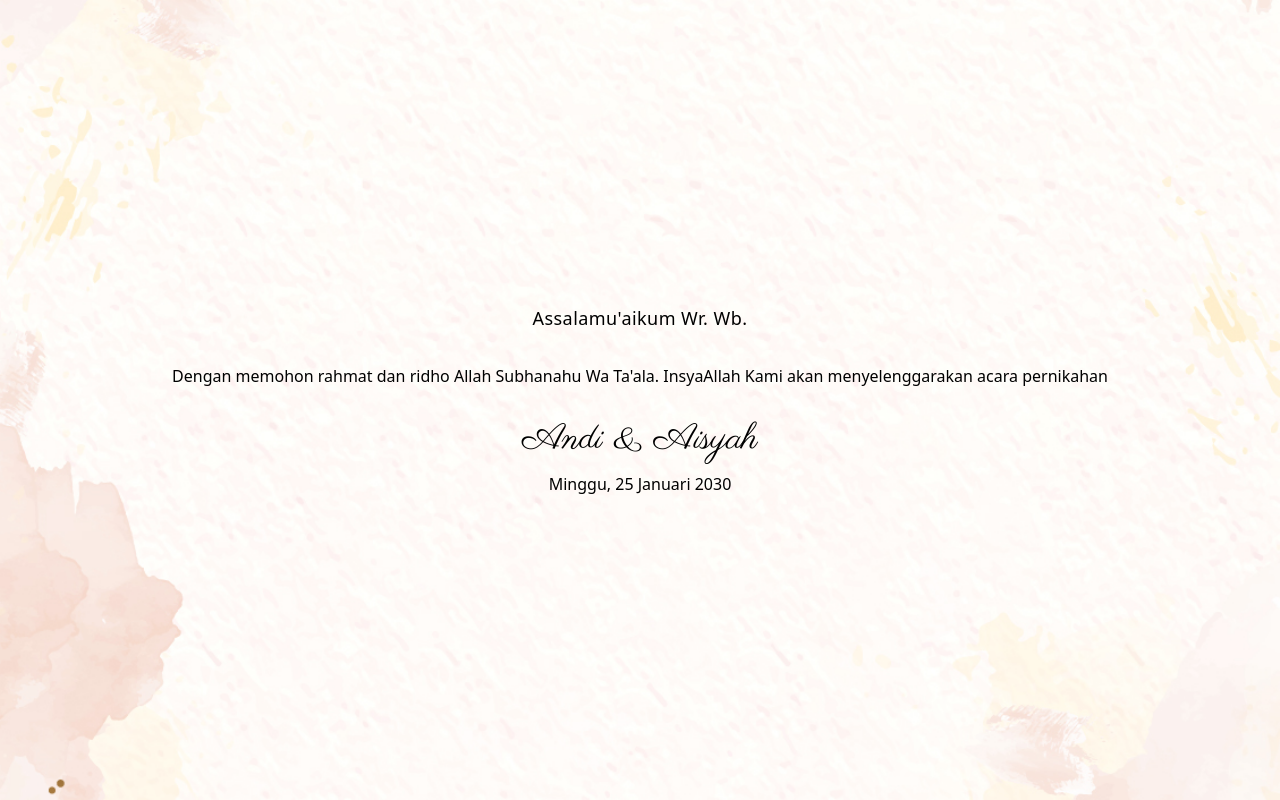
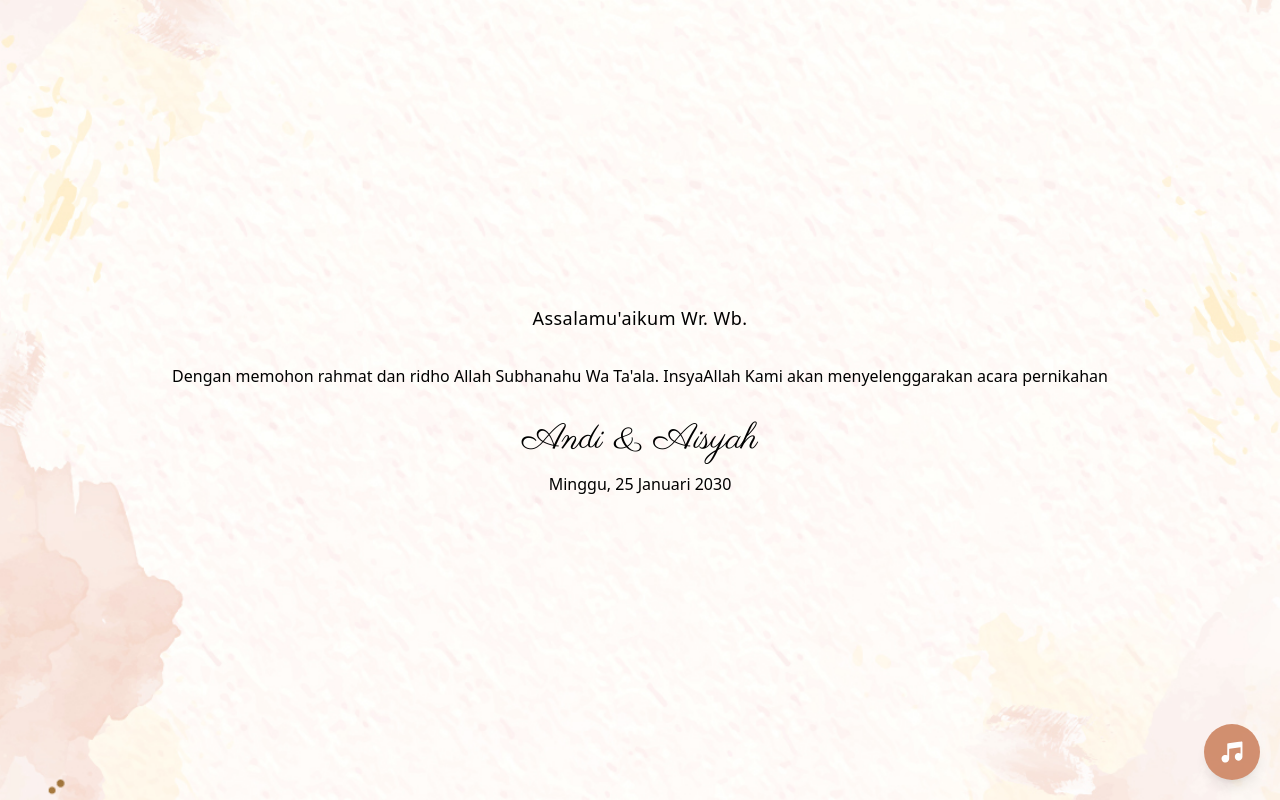
Before and after one commit to eexvuu/wedding-invitation, a Next.js app: page /home in a window 1280 px wide. Shown: the top 800 px of the page. Built offline with nearby package versions, Linux system fonts and the light colour scheme.

Commit message:
music toggle

```diff
--- a/src/app/(details)/home/page.tsx
+++ b/src/app/(details)/home/page.tsx
@@ -3,6 +3,7 @@
 import Intro from "@/components/Intro";
 import Pengantin from "@/components/Pengantin";
 import getData from "@/lib/data";
+import Image from "next/image";
 import { useEffect, useRef, useState } from "react";
 
 export default function AboutPage() {
@@ -43,7 +44,18 @@ export default function AboutPage() {
           />
 
           {/* Add a button to toggle play/pause */}
-          <button onClick={togglePlay}>{isPlaying ? "Pause" : "Play"}</button>
+          <div
+            className="p-4 bg-[#ce8664] fixed bottom-5 right-5 rounded-full cursor-pointer shadow-lg animate-pulse"
+            onClick={togglePlay}
+          >
+            <div>
+              {isPlaying ? (
+                <Image src="/music.svg" width={24} height={24} alt="music" />
+              ) : (
+                <Image src="/play.svg" width={24} height={24} alt="music" />
+              )}
+            </div>
+          </div>
         </>
       )}
     </>
```
Also changed, not shown: public/music.svg (added), public/play.svg (added).
